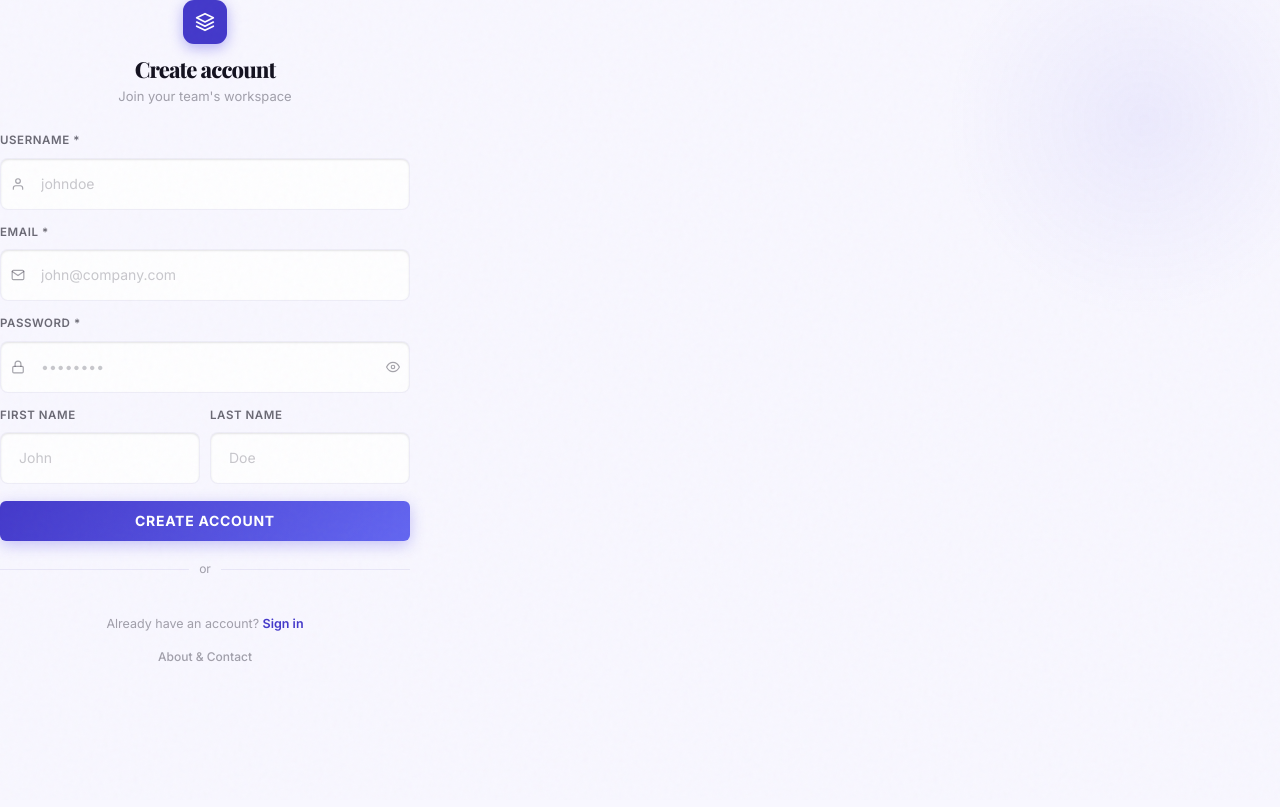
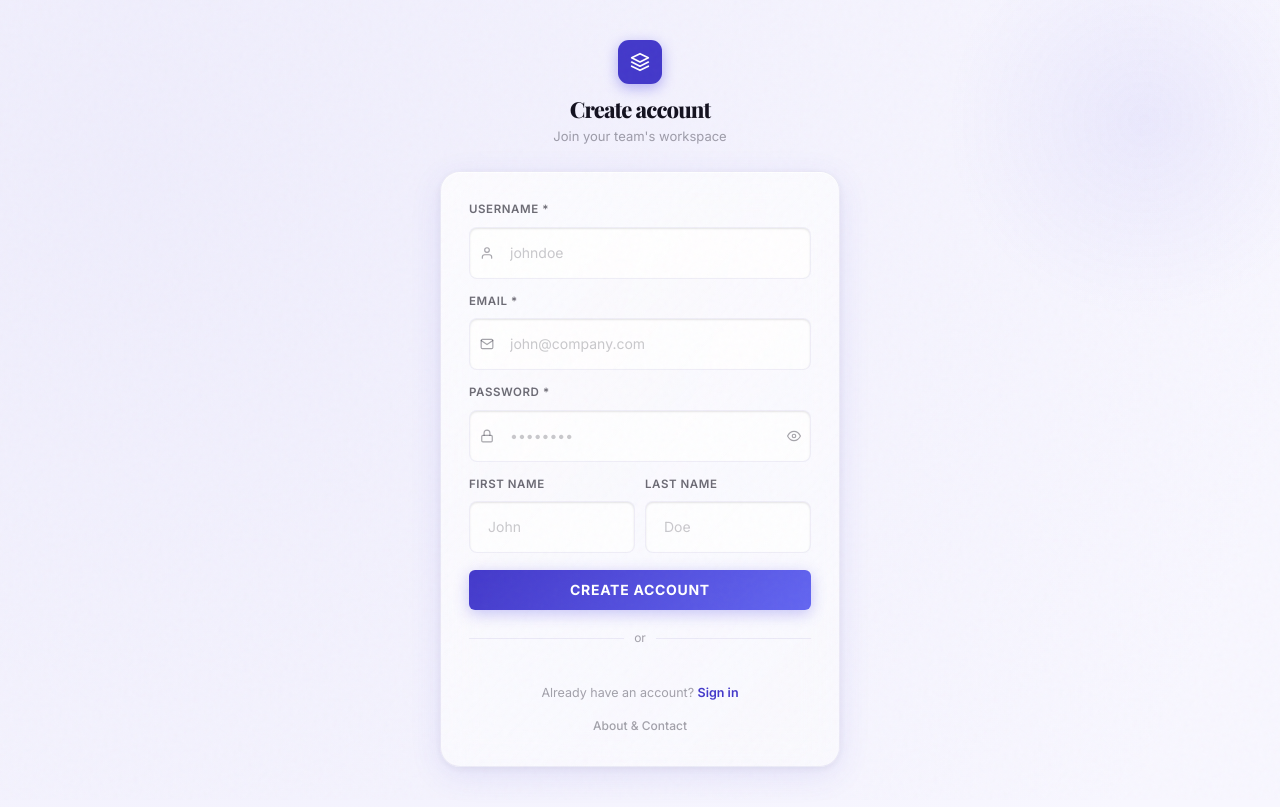
Before and after one commit to vishalsingh756/CMS_Intern, a React (Vite) app in the folder frontend/: page /register in a window 1280 px wide. Built offline with nearby package versions, Linux system fonts and the light colour scheme; no server answers; a web font is replaced by a local one.

Commit message:
Fix login and register page alignment and styles

```diff
--- a/frontend/src/pages/Login.jsx
+++ b/frontend/src/pages/Login.jsx
@@ -49,9 +49,9 @@ export default function Login() {
           {
             theme: "outline",
             size: "large",
-            width: "340",
+            width: "344",
             text: "signin_with",
-            shape: "pill"
+            shape: "rectangular"
           }
         );
       }
@@ -133,7 +133,7 @@ export default function Login() {
           }} />
         </div>
 
-        <div style={{ position: 'relative', zIndex: 1, width: '100%', maxWidth: '390px' }}>
+        <div style={{ position: 'relative', zIndex: 1, width: '100%', maxWidth: '400px' }}>
           <div style={{ textAlign: 'center', marginBottom: '24px' }}>
             <div style={{
               width: '44px', height: '44px', borderRadius: '11px',
@@ -223,7 +223,7 @@ export default function Login() {
         }} />
       </div>
 
-      <div style={{ position: 'relative', zIndex: 1, width: '100%', maxWidth: '390px' }}>
+      <div style={{ position: 'relative', zIndex: 1, width: '100%', maxWidth: '400px' }}>
         {/* Brand */}
         <div style={{ textAlign: 'center', marginBottom: '24px' }}>
           <div style={{
@@ -313,9 +313,9 @@ export default function Login() {
                     alignItems: 'center',
                     justifyContent: 'center',
                     gap: '10px',
-                    width: '340px',
+                    width: '100%',
                     height: '40px',
-                    borderRadius: '20px',
+                    borderRadius: '6px',
                     border: '1px solid rgba(255, 255, 255, 0.15)',
                     background: 'rgba(255, 255, 255, 0.04)',
                     color: '#ffffff',
--- a/frontend/src/pages/Register.jsx
+++ b/frontend/src/pages/Register.jsx
@@ -77,9 +77,9 @@ export default function Register() {
           {
             theme: "outline",
             size: "large",
-            width: "340",
+            width: "344",
             text: "signup_with",
-            shape: "pill"
+            shape: "rectangular"
           }
         );
       }
@@ -157,7 +157,7 @@ export default function Register() {
           }} />
         </div>
 
-        <div style={{ position: 'relative', zIndex: 1, width: '100%', maxWidth: '390px' }}>
+        <div style={{ position: 'relative', zIndex: 1, width: '100%', maxWidth: '400px' }}>
           <div style={{ textAlign: 'center', marginBottom: '24px' }}>
             <div style={{
               width: '44px', height: '44px', borderRadius: '11px',
@@ -241,7 +241,7 @@ export default function Register() {
         }} />
       </div>
 
-      <div style={{ position:'relative', zIndex:1, width:'100%', maxWidth:'410px' }}>
+      <div style={{ position:'relative', zIndex:1, width:'100%', maxWidth:'400px' }}>
         <div style={{ textAlign:'center', marginBottom:'24px' }}>
           <div style={{
             width:'44px', height:'44px', borderRadius:'11px', background:'var(--accent)',
@@ -299,9 +299,9 @@ export default function Register() {
                     alignItems: 'center',
                     justifyContent: 'center',
                     gap: '10px',
-                    width: '340px',
+                    width: '100%',
                     height: '40px',
-                    borderRadius: '20px',
+                    borderRadius: '6px',
                     border: '1px solid rgba(255, 255, 255, 0.15)',
                     background: 'rgba(255, 255, 255, 0.04)',
                     color: '#ffffff',
--- a/frontend/src/styles/index.css
+++ b/frontend/src/styles/index.css
@@ -1445,3 +1445,40 @@ select option {
   filter: blur(60px);
   pointer-events: none;
 }
+
+/* ─── Auth Wrappers & Alignment ────────────────────────────────── */
+.auth-wrap {
+  min-height: 100vh;
+  display: flex;
+  align-items: center;
+  justify-content: center;
+  background: var(--auth-bg);
+  padding: 40px 24px;
+  position: relative;
+  overflow-y: auto;
+}
+
+.auth-card {
+  background: var(--card-bg);
+  backdrop-filter: var(--card-blur);
+  -webkit-backdrop-filter: var(--card-blur);
+  border: 1px solid var(--border);
+  border-radius: var(--radius-xl);
+  padding: 28px;
+  box-shadow: inset 0 1px 0 var(--glass-highlight), var(--shadow);
+  transition: all 0.3s cubic-bezier(0.16, 1, 0.3, 1);
+  position: relative;
+}
+
+.auth-card::before {
+  content: "";
+  position: absolute;
+  inset: 0;
+  border-radius: inherit;
+  padding: 1px;
+  background: linear-gradient(135deg, rgba(255, 255, 255, 0.12) 0%, rgba(255, 255, 255, 0) 50%, rgba(255, 255, 255, 0.03) 100%);
+  -webkit-mask: linear-gradient(#fff 0 0) content-box, linear-gradient(#fff 0 0);
+  -webkit-mask-composite: xor;
+          mask-composite: exclude;
+  pointer-events: none;
+}
```
